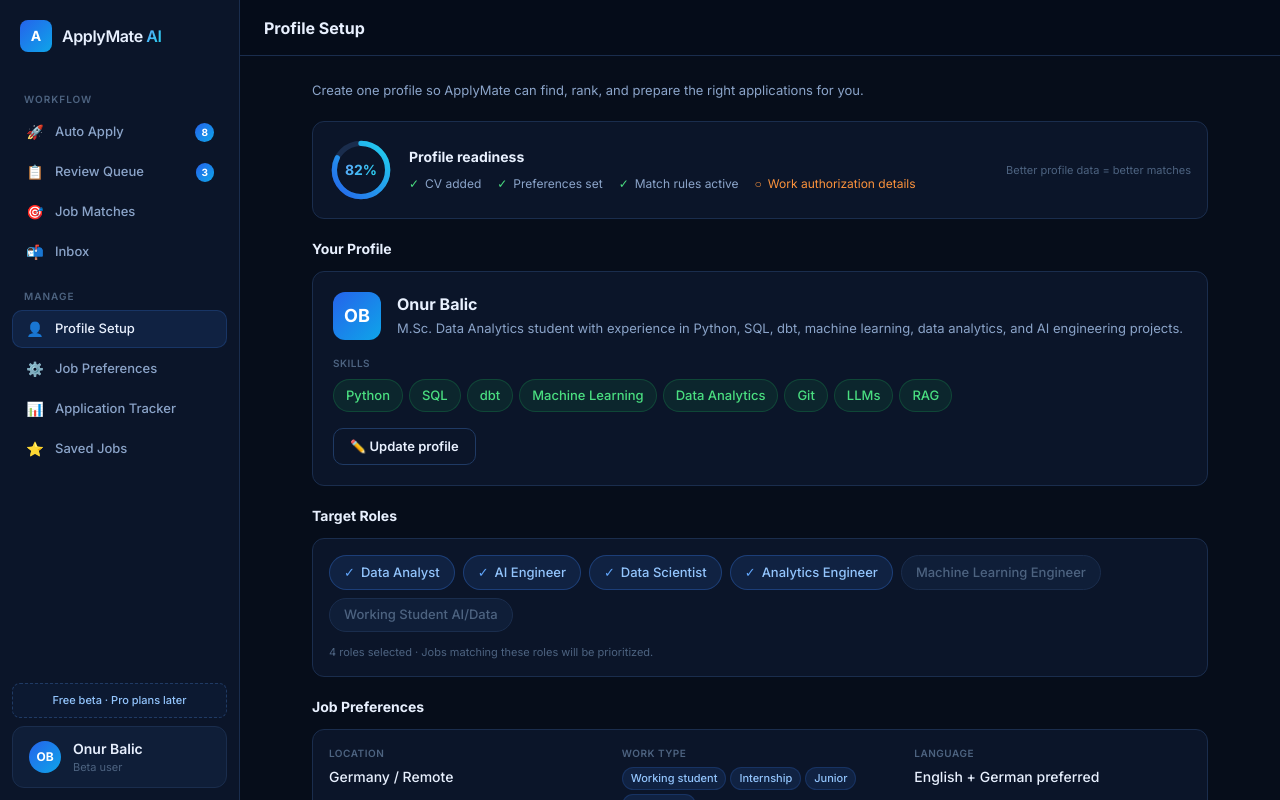
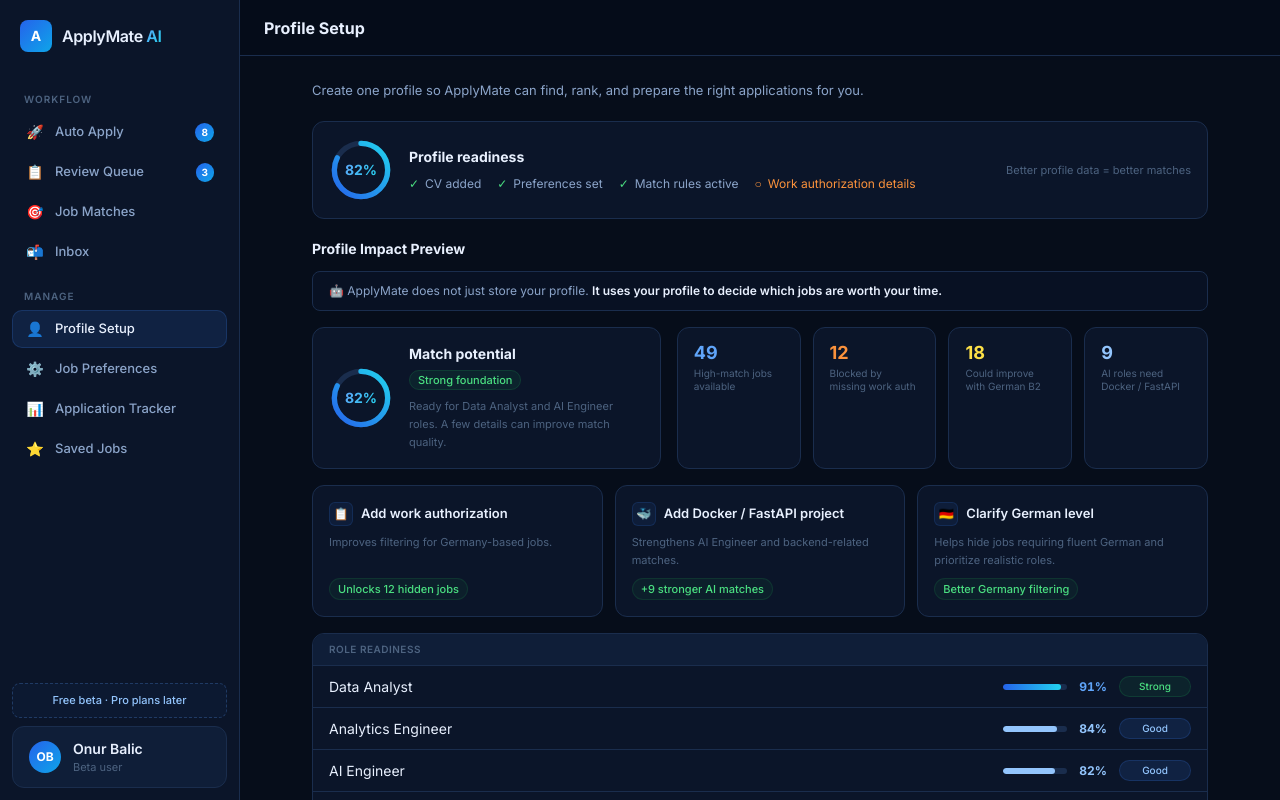
Before and after one commit to onurbalicc/applymate-ai, a Next.js app: page /profile in a window 1280 px wide. Shown: the top 800 px of the page. Built offline with nearby package versions, Linux system fonts and the light colour scheme.

Commit message:
Add profile impact preview

```diff
--- a/app/profile/page.tsx
+++ b/app/profile/page.tsx
@@ -162,6 +162,134 @@
                 </p>
               </div>
             </div>
+
+            {/* ── Profile Impact Preview ────── */}
+            <section>
+              <SectionHeader title="Profile Impact Preview" />
+
+              {/* Product message */}
+              <div
+                className="rounded-lg px-4 py-2.5 mb-4 text-[12px]"
+                style={{ background: "rgba(59,130,246,0.04)", border: "1px solid var(--border-subtle)", color: "var(--text-secondary)" }}
+              >
+                🤖 ApplyMate does not just store your profile.{" "}
+                <span className="font-semibold" style={{ color: "var(--text-primary)" }}>
+                  It uses your profile to decide which jobs are worth your time.
+                </span>
+              </div>
+
+              {/* Match potential + opportunity impact */}
+              <div className="grid grid-cols-1 lg:grid-cols-5 gap-4 mb-4">
+                {/* Match potential card */}
+                <div className="lg:col-span-2 dash-panel p-4 flex items-center gap-4">
+                  <div className="relative w-16 h-16 flex-shrink-0">
+                    <svg className="w-16 h-16 -rotate-90" viewBox="0 0 120 120">
+                      <circle cx="60" cy="60" r="50" fill="none" stroke="var(--border-subtle)" strokeWidth="10" />
+                      <circle
+                        cx="60" cy="60" r="50" fill="none"
+                        stroke="url(#impactGrad)" strokeWidth="10" strokeLinecap="round"
+                        strokeDasharray={`${2 * Math.PI * 50 * 0.82} ${2 * Math.PI * 50}`}
+                        className="score-ring"
+                      />
+                      <defs>
+                        <linearGradient id="impactGrad" x1="0" y1="0" x2="1" y2="1">
+                          <stop offset="0%" stopColor="#2563eb" />
+                          <stop offset="100%" stopColor="#22d3ee" />
+                        </linearGradient>
+                      </defs>
+                    </svg>
+                    <div className="absolute inset-0 flex items-center justify-center">
+                      <span className="text-sm font-bold gradient-text">82%</span>
+                    </div>
+                  </div>
+                  <div className="min-w-0">
+                    <p className="text-sm font-bold mb-0.5" style={{ color: "var(--text-primary)" }}>Match potential</p>
+                    <span
+                      className="text-[11px] font-medium px-2 py-0.5 rounded-full"
+                      style={{ background: "rgba(34,197,94,0.08)", color: "#4ade80", border: "1px solid rgba(34,197,94,0.15)" }}
+                    >
+                      Strong foundation
+                    </span>
+                    <p className="text-[11px] mt-2 leading-relaxed" style={{ color: "var(--text-muted)" }}>
+                      Ready for Data Analyst and AI Engineer roles. A few details can improve match quality.
+                    </p>
+                  </div>
+                </div>
+
+                {/* Job opportunity impact */}
+                <div className="lg:col-span-3 grid grid-cols-2 sm:grid-cols-4 gap-3">
+                  {impactMetrics.map((m) => (
+                    <div key={m.label} className="dash-stat-card">
+                      <p className="text-lg font-bold leading-tight" style={{ color: m.color }}>{m.value}</p>
+                      <p className="text-[10px] leading-snug mt-0.5" style={{ color: "var(--text-muted)" }}>{m.label}</p>
+                    </div>
+                  ))}
+                </div>
+              </div>
+
+              {/* Recommended improvements */}
+              <div className="grid grid-cols-1 sm:grid-cols-3 gap-3 mb-4">
+                {recommendations.map((rec) => (
+                  <div key={rec.title} className="dash-panel p-4 flex flex-col">
+                    <div className="flex items-center gap-2 mb-2">
+                      <span
+                        className="w-6 h-6 rounded-md flex items-center justify-center text-xs flex-shrink-0"
+                        style={{ background: "rgba(59,130,246,0.08)", border: "1px solid rgba(59,130,246,0.15)" }}
+                      >
+                        {rec.icon}
+                      </span>
+                      <p className="text-[13px] font-semibold" style={{ color: "var(--text-primary)" }}>{rec.title}</p>
+                    </div>
+                    <p className="text-[11px] leading-relaxed mb-2 flex-1" style={{ color: "var(--text-muted)" }}>{rec.reason}</p>
+                    <span
+                      className="text-[11px] font-medium px-2 py-0.5 rounded-full self-start"
+                      style={{ background: "rgba(34,197,94,0.06)", color: "#4ade80", border: "1px solid rgba(34,197,94,0.12)" }}
+                    >
+                      {rec.impact}
+                    </span>
+                  </div>
+                ))}
+              </div>
+
+              {/* Role readiness breakdown */}
+              <div className="dash-panel overflow-hidden">
+                <div
+                  className="px-4 py-2 text-[10px] font-semibold uppercase tracking-wider"
+                  style={{ color: "var(--text-muted)", background: "var(--bg-raised)", borderBottom: "1px solid var(--border-subtle)" }}
+                >
+                  Role Readiness
+                </div>
+                {roleReadiness.map((r, i) => (
+                  <div
+                    key={r.role}
+                    className="flex items-center gap-3 px-4 py-2.5"
+                    style={{ borderBottom: i < roleReadiness.length - 1 ? "1px solid var(--border-subtle)" : "none" }}
+                  >
+                    <span className="text-sm flex-1" style={{ color: "var(--text-primary)" }}>{r.role}</span>
+                    <div className="flex items-center gap-2">
+                      <div className="w-16 h-1.5 rounded-full overflow-hidden" style={{ background: "var(--border-subtle)" }}>
+                        <div
+                          className="h-full rounded-full"
+                          style={{
+                            width: `${r.pct}%`,
+                            background: r.pct >= 85 ? "linear-gradient(90deg, #2563eb, #22d3ee)" : r.pct >= 75 ? "#93c5fd" : "#fb923c",
+                          }}
+                        />
+                      </div>
+                      <span className="text-xs font-bold tabular-nums w-8 text-right" style={{ color: r.pct >= 85 ? "#60a5fa" : r.pct >= 75 ? "#93c5fd" : "#fb923c" }}>
+                        {r.pct}%
+                      </span>
+                    </div>
+                    <span
+                      className="text-[10px] font-medium px-2 py-0.5 rounded-full w-[72px] text-center"
+                      style={r.badgeStyle}
+                    >
+                      {r.badge}
+                    </span>
+                  </div>
+                ))}
+              </div>
+            </section>
 
             {/* ── CV / Profile ───────────────── */}
             <section>
@@ -435,3 +563,54 @@
   { label: "Approval mode", value: "Always review before sending" },
   { label: "Follow-up reminder", value: "After 7 days" },
 ];
+
+const impactMetrics = [
+  { value: "49", label: "High-match jobs available", color: "#60a5fa" },
+  { value: "12", label: "Blocked by missing work auth", color: "#fb923c" },
+  { value: "18", label: "Could improve with German B2", color: "#fde047" },
+  { value: "9", label: "AI roles need Docker / FastAPI", color: "#93c5fd" },
+];
+
+const recommendations = [
+  {
+    icon: "📋",
+    title: "Add work authorization",
+    reason: "Improves filtering for Germany-based jobs.",
+    impact: "Unlocks 12 hidden jobs",
+  },
+  {
+    icon: "🐳",
+    title: "Add Docker / FastAPI project",
+    reason: "Strengthens AI Engineer and backend-related matches.",
+    impact: "+9 stronger AI matches",
+  },
+  {
+    icon: "🇩🇪",
+    title: "Clarify German level",
+    reason: "Helps hide jobs requiring fluent German and prioritize realistic roles.",
+    impact: "Better Germany filtering",
+  },
+];
+
+const roleReadiness: { role: string; pct: number; badge: string; badgeStyle: React.CSSProperties }[] = [
+  {
+    role: "Data Analyst", pct: 91, badge: "Strong",
+    badgeStyle: { background: "rgba(34,197,94,0.08)", color: "#4ade80", border: "1px solid rgba(34,197,94,0.15)" },
+  },
+  {
+    role: "Analytics Engineer", pct: 84, badge: "Good",
+    badgeStyle: { background: "var(--blue-dim)", color: "#93c5fd", border: "1px solid rgba(59,130,246,0.18)" },
+  },
+  {
+    role: "AI Engineer", pct: 82, badge: "Good",
+    badgeStyle: { background: "var(--blue-dim)", color: "#93c5fd", border: "1px solid rgba(59,130,246,0.18)" },
+  },
+  {
+    role: "Data Scientist", pct: 78, badge: "Good",
+    badgeStyle: { background: "var(--blue-dim)", color: "#93c5fd", border: "1px solid rgba(59,130,246,0.18)" },
+  },
+  {
+    role: "ML Engineer", pct: 69, badge: "Needs work",
+    badgeStyle: { background: "rgba(251,146,60,0.06)", color: "#fb923c", border: "1px solid rgba(251,146,60,0.15)" },
+  },
+];
```
